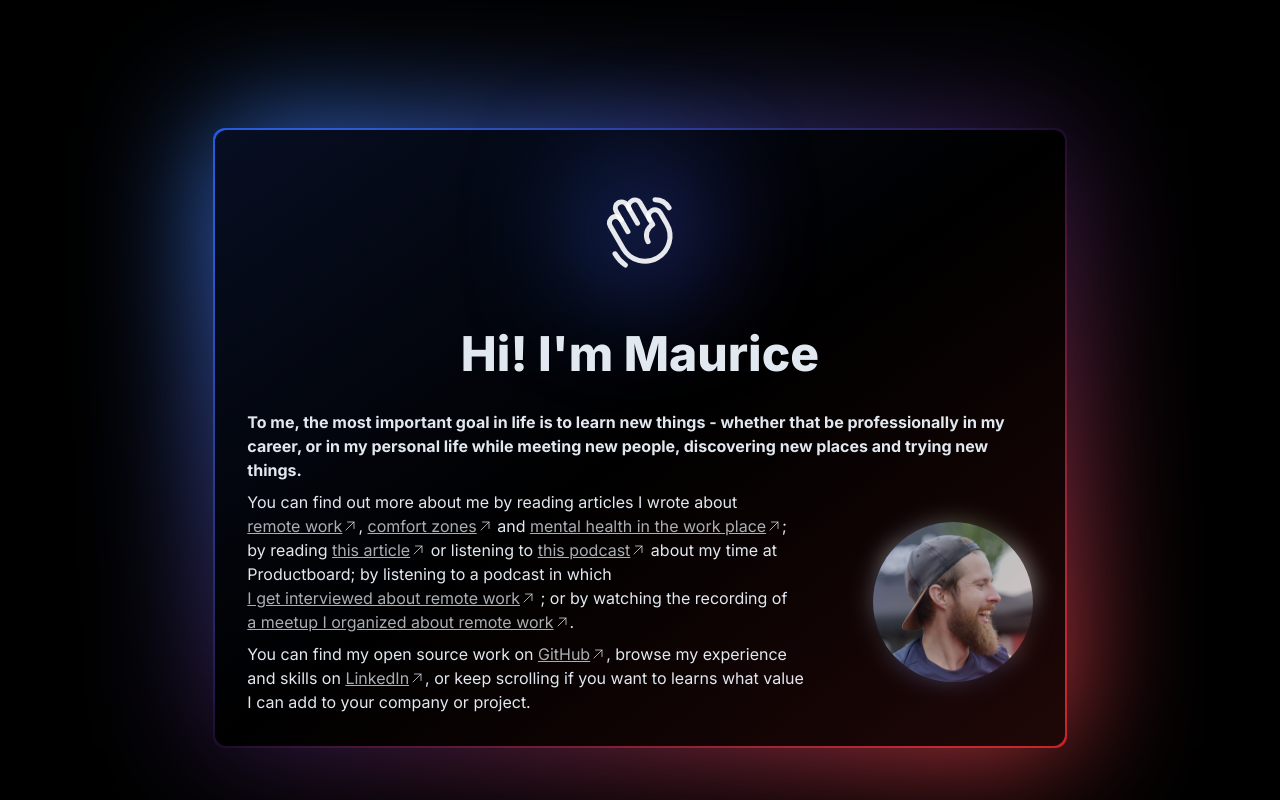
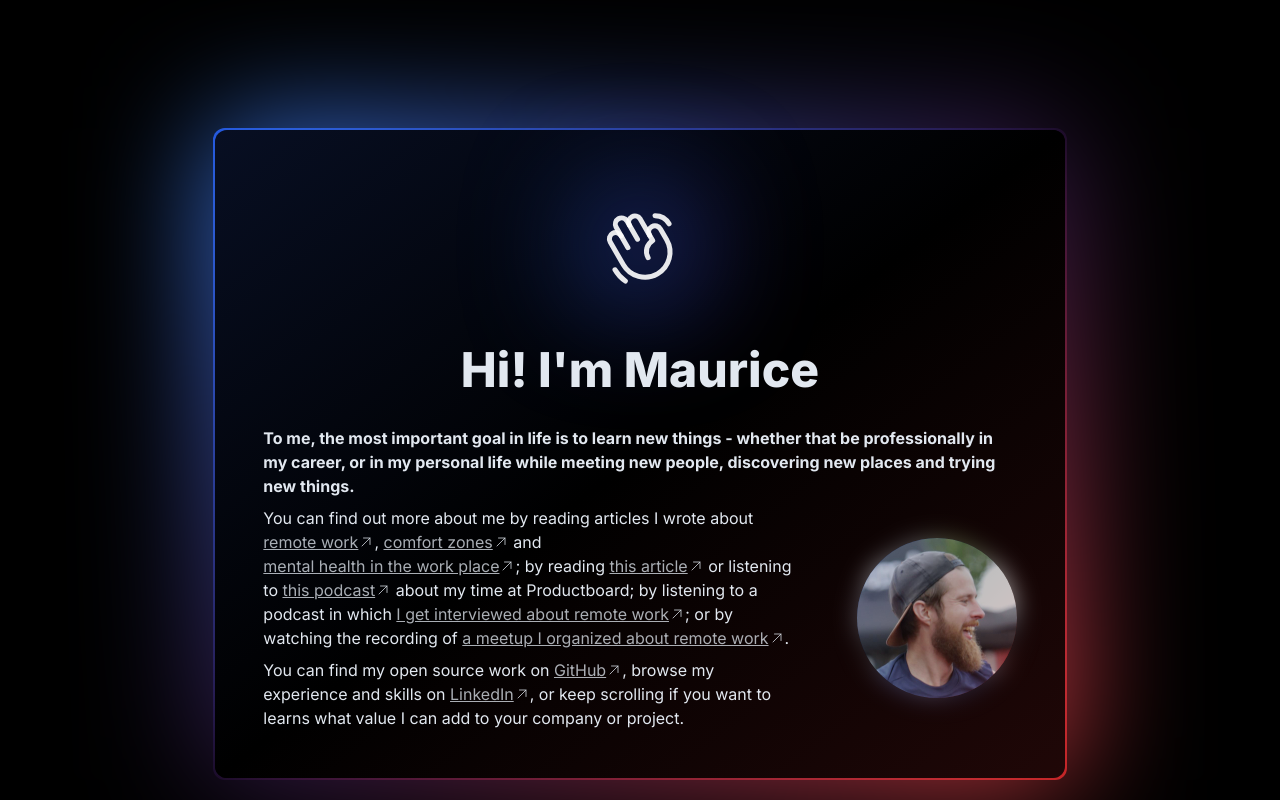
Before and after one commit to mauricekleine/mozza, a Next.js app: page / in a window 1280 px wide. Shown: the part 640-1440 px from the top of the page. Built offline with nearby package versions, Linux system fonts and the light colour scheme.

Commit message:
fix: responsive fixes

```diff
--- a/app/home/intro-section.tsx
+++ b/app/home/intro-section.tsx
@@ -25,7 +25,7 @@ export function IntroSection() {
 
           <Stack
             alignItems="center"
-            direction={{ base: "vertical", md: "horizontal" }}
+            direction={{ base: "vertical", lg: "horizontal" }}
             gap={{ base: 8, md: 16 }}
           >
             <Stack gap={2}>
@@ -54,7 +54,7 @@ export function IntroSection() {
                 which{" "}
                 <ExternalLink href="https://open.spotify.com/episode/3q9fPb4zXXPhANnfzT0gyD?si=1b09a3bdd93e4fb5">
                   I get interviewed about remote work
-                </ExternalLink>{" "}
+                </ExternalLink>
                 ; or by watching the recording of{" "}
                 <ExternalLink href="https://www.youtube-nocookie.com/embed/6erqtEfHozU">
                   a meetup I organized about remote work
--- a/app/ui/card/card.tsx
+++ b/app/ui/card/card.tsx
@@ -9,7 +9,7 @@ type Props = {
 export function Card({ children }: Props) {
   return (
     <div className="relative rounded-xl bg-gradient-to-br from-blue-700 via-purple-600/10 to-red-700 p-0.5 before:absolute before:inset-0 before:h-full before:w-full before:rounded-xl before:bg-gradient-to-br before:from-blue-500 before:via-purple-500/30 before:to-red-500 before:blur-3xl">
-      <div className="relative z-10 h-full w-full rounded-xl bg-black px-8 py-8 before:absolute before:inset-0 before:-z-10 before:rounded-xl before:bg-gradient-to-br before:from-blue-900/25 before:via-black before:to-red-900/25">
+      <div className="relative z-10 h-full w-full rounded-xl bg-black px-8 py-8 before:absolute before:inset-0 before:-z-10 before:rounded-xl before:bg-gradient-to-br before:from-blue-900/25 before:via-black before:to-red-900/25 sm:px-12 sm:py-12">
         <Stack alignItems="center" gap={8} justifyContent="center">
           {children}
         </Stack>
```
